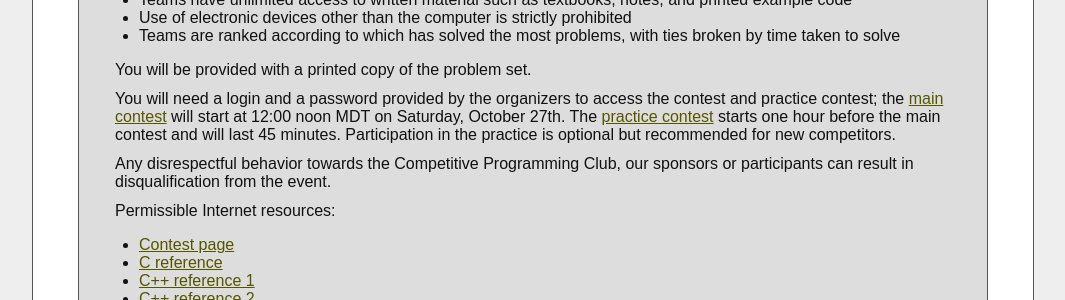
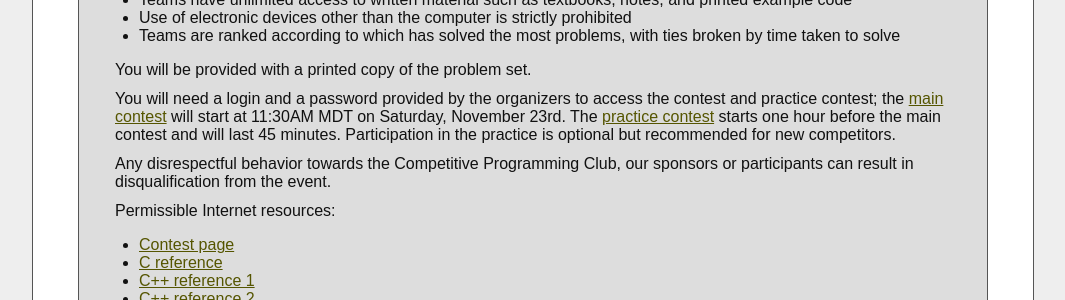
Before and after one commit to ProblemSolvingClub/psc-website, a Jekyll site: the page contests/acpc/2019/index.html, which Jekyll copies as it is, in a window 1280 px wide and 900 px high, scrolled down 1780 px. Shown: the part 152-452 px from the top of the window, without its empty margins (107-1172 px from the left). Built offline with Jekyll 4.4.1, drawn with Linux system fonts in a browser that asks for light colours; some web fonts are replaced.

Commit message:
fixed other date

```diff
--- a/contests/acpc/2019/index.html
+++ b/contests/acpc/2019/index.html
@@ -157,7 +157,7 @@
 			</p>
             <p>
                 You will need a login and a password provided by the organizers to access the contest and practice contest; the <a href="https://acpc17.kattis.com/">main contest</a>
-                will start at 12:00 noon MDT on Saturday, October 27th. The <a href="https://open.kattis.com/contests/acpc17practice">practice contest</a> starts one hour before the main contest and will last 45 minutes. Participation in the practice is optional but recommended for new competitors.
+                will start at 11:30AM MDT on Saturday, November 23rd. The <a href="https://open.kattis.com/contests/acpc17practice">practice contest</a> starts one hour before the main contest and will last 45 minutes. Participation in the practice is optional but recommended for new competitors.
             </p>
 
             <p>
```
